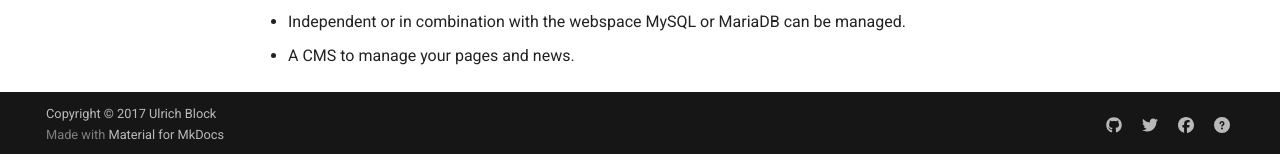
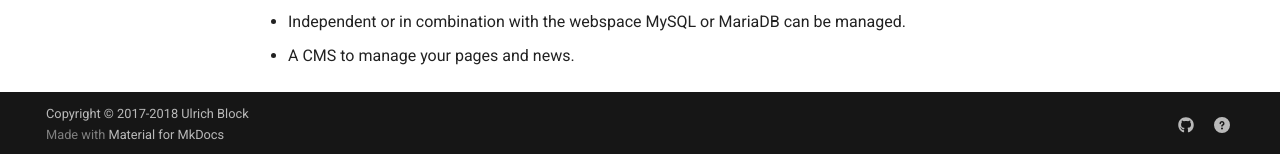
Before and after one commit to mikolaisebastian/page, an MkDocs documentation site: the page built from docs/index.md, in a window 1280 px wide and 1383 px high. Shown: the part 1226-1380 px from the top of the window. Built offline with MkDocs 1.6.1 and Material for MkDocs 9.7.7, drawn with Linux system fonts in a browser that asks for light colours; comment, search, counter and statistics services are not loaded; old or Windows-style settings are respelled for this version of MkDocs; part of the change alters nothing that is shown.

```diff
--- a/mkdocs.yml
+++ b/mkdocs.yml
@@ -12,7 +12,7 @@ repo_name: 'easy-wi/page'
 repo_url: 'https://github.com/easy-wi/page'
 
 # Copyright
-copyright: 'Copyright &copy; 2017 Ulrich Block'
+copyright: 'Copyright &copy; 2017-2018 Ulrich Block'
 
 # Configuration
 theme:
@@ -37,10 +37,6 @@ extra:
   social:
     - type: 'github'
       link: 'https://github.com/easy-wi/'
-    - type: 'twitter'
-      link: 'https://twitter.com/EasyWI/'
-    - type: 'facebook'
-      link: 'https://www.facebook.com/easywi/'
     - type: 'question-circle'
       link: 'https://gitter.im/easy-wi/'
 
```
